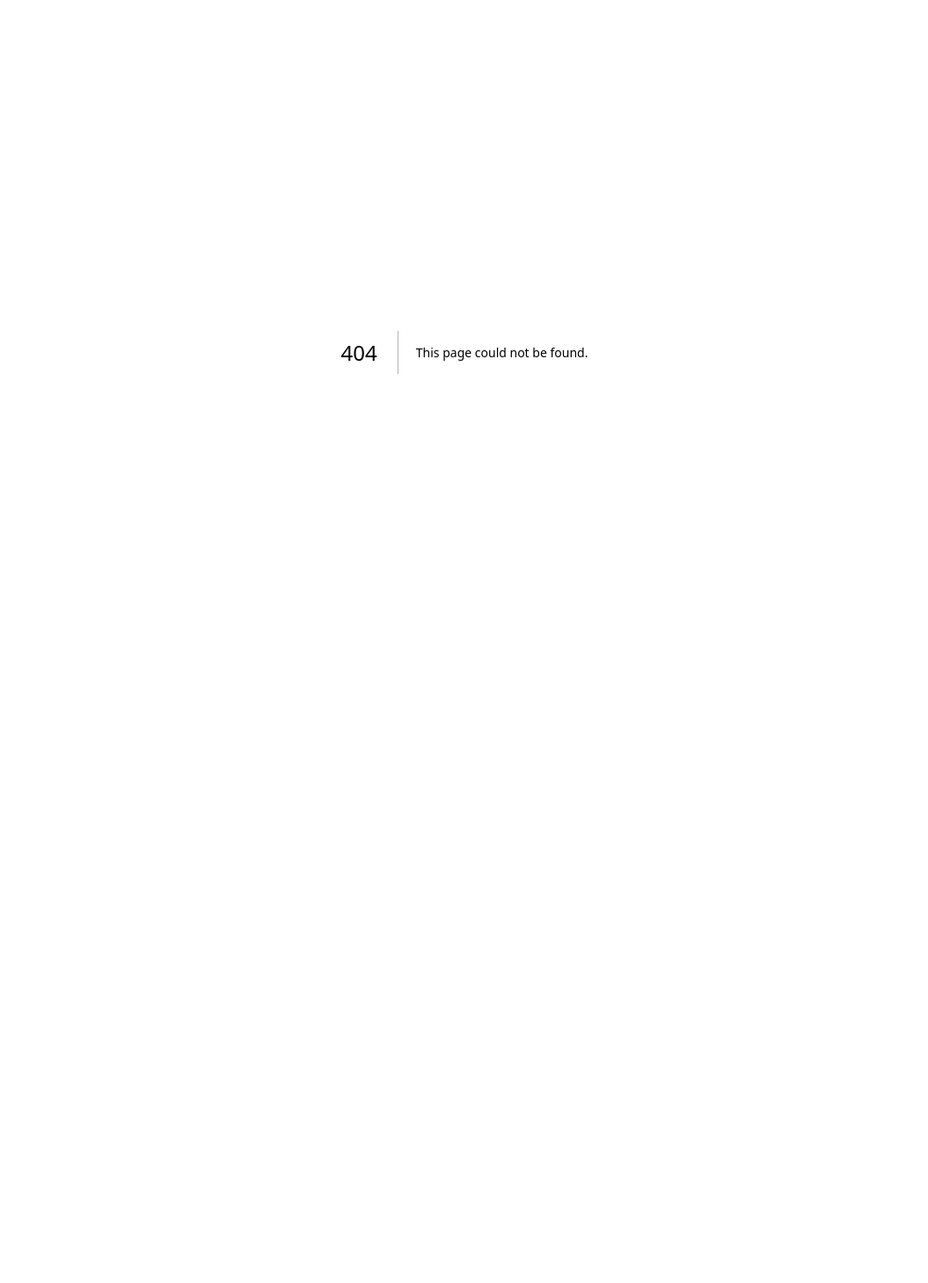
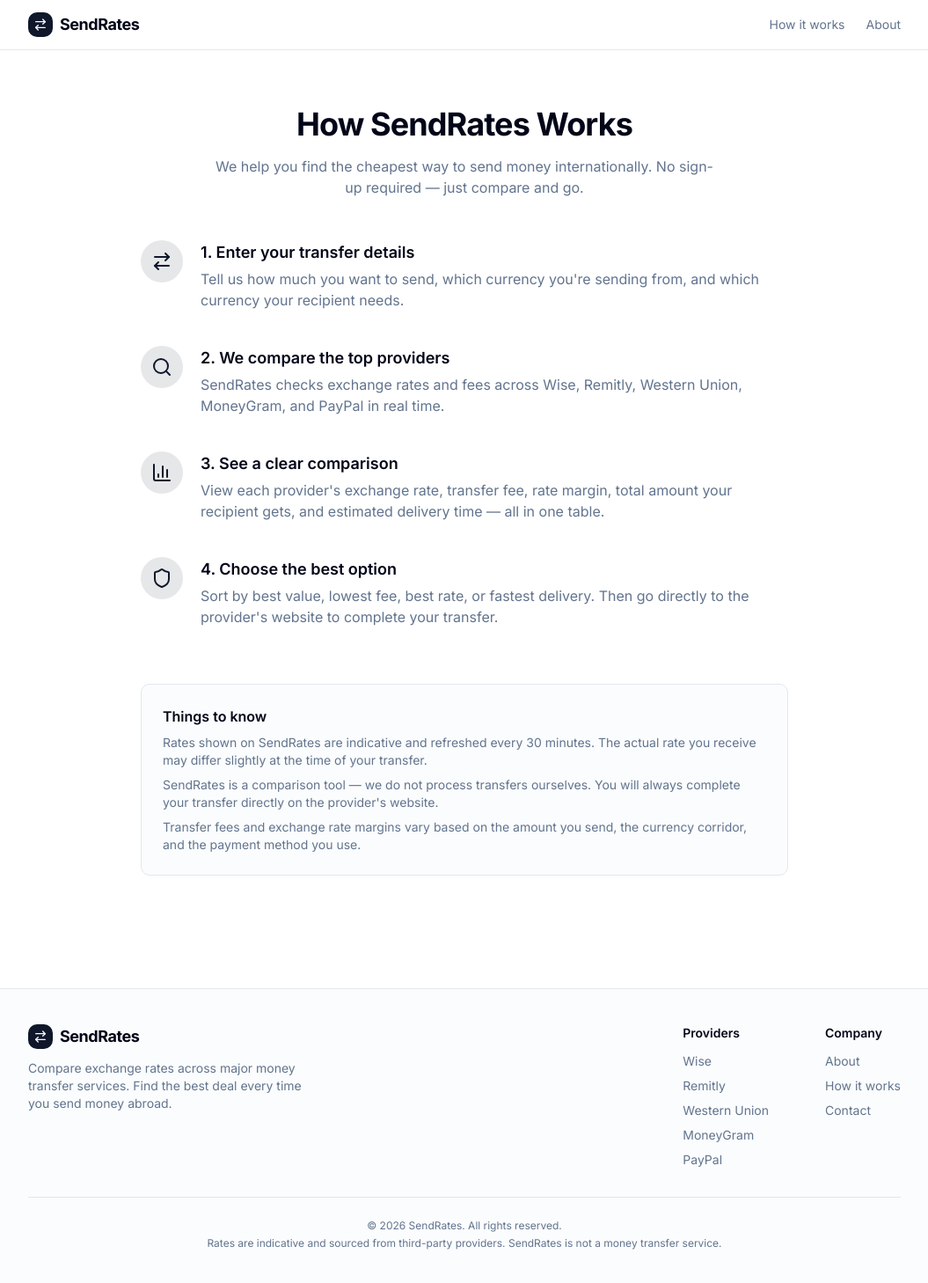
Before and after one commit to Ejaz-dev/sendRates, a Next.js app: page /how-it-works in a window 1280 px wide. Before the commit this address had no page. Shown: the top 1458 px of the page at 88% size, without its empty margins (112-1167 px from the left). Before the commit the page ends 800 px from the top, so only its background shows below. Built offline with nearby package versions, Linux system fonts and the light colour scheme.

Commit message:
how it works and about pages

```diff
--- /dev/null
+++ b/src/app/about/page.tsx
@@ -0,0 +1,74 @@
+import Header from "@/components/Header";
+import Footer from "@/components/Footer";
+
+export default function About() {
+  return (
+    <main className="min-h-screen bg-background flex flex-col">
+      <Header />
+
+      <section className="max-w-3xl mx-auto px-4 py-16 flex-1">
+        <h1 className="text-3xl md:text-4xl font-bold tracking-tight text-center mb-4">
+          About SendRates
+        </h1>
+        <p className="text-center text-muted-foreground mb-12 max-w-xl mx-auto">
+          Making international money transfers transparent and fair.
+        </p>
+
+        <div className="prose prose-slate max-w-none space-y-6">
+          <div>
+            <h2 className="text-xl font-semibold mb-2">Why we built this</h2>
+            <p className="text-muted-foreground">
+              Sending money abroad shouldn&apos;t feel like a guessing game. Most
+              people pick the first provider they find without realizing they could
+              save significantly by comparing options. Hidden fees, inflated exchange
+              rate margins, and confusing pricing make it hard to know what you&apos;re
+              actually paying.
+            </p>
+            <p className="text-muted-foreground mt-3">
+              SendRates exists to fix that. We pull exchange rates and fee data from
+              major transfer providers and display them side by side so you can
+              instantly see who gives you the best deal.
+            </p>
+          </div>
+
+          <div>
+            <h2 className="text-xl font-semibold mb-2">How we compare rates</h2>
+            <p className="text-muted-foreground">
+              For each provider, we show two key costs that eat into your transfer:
+              the exchange rate margin (how far the provider&apos;s rate is from the
+              true mid-market rate) and the flat transfer fee. Together, these
+              determine how much your recipient actually receives.
+            </p>
+            <p className="text-muted-foreground mt-3">
+              We refresh our data every 30 minutes to keep rates as current as
+              possible. However, rates can fluctuate between refreshes, so always
+              confirm the final amount on the provider&apos;s site before sending.
+            </p>
+          </div>
+
+          <div>
+            <h2 className="text-xl font-semibold mb-2">Providers we compare</h2>
+            <p className="text-muted-foreground">
+              We currently compare rates from Wise, Remitly, Western Union,
+              MoneyGram, and PayPal. These are among the largest and most widely
+              used money transfer services globally, covering hundreds of currency
+              corridors.
+            </p>
+          </div>
+
+          <div>
+            <h2 className="text-xl font-semibold mb-2">Our commitment</h2>
+            <p className="text-muted-foreground">
+              SendRates is free to use and always will be. We are not affiliated
+              with any transfer provider, and our comparisons are unbiased. We
+              don&apos;t process transfers — we simply help you make an informed
+              choice.
+            </p>
+          </div>
+        </div>
+      </section>
+
+      <Footer />
+    </main>
+  );
+}
--- /dev/null
+++ b/src/app/how-it-works/page.tsx
@@ -0,0 +1,86 @@
+import Header from "@/components/Header";
+import Footer from "@/components/Footer";
+import { ArrowRightLeft, Search, BarChart3, Shield } from "lucide-react";
+
+export default function HowItWorks() {
+  const steps = [
+    {
+      icon: <ArrowRightLeft className="h-6 w-6" />,
+      title: "Enter your transfer details",
+      description:
+        "Tell us how much you want to send, which currency you're sending from, and which currency your recipient needs.",
+    },
+    {
+      icon: <Search className="h-6 w-6" />,
+      title: "We compare the top providers",
+      description:
+        "SendRates checks exchange rates and fees across Wise, Remitly, Western Union, MoneyGram, and PayPal in real time.",
+    },
+    {
+      icon: <BarChart3 className="h-6 w-6" />,
+      title: "See a clear comparison",
+      description:
+        "View each provider's exchange rate, transfer fee, rate margin, total amount your recipient gets, and estimated delivery time — all in one table.",
+    },
+    {
+      icon: <Shield className="h-6 w-6" />,
+      title: "Choose the best option",
+      description:
+        "Sort by best value, lowest fee, best rate, or fastest delivery. Then go directly to the provider's website to complete your transfer.",
+    },
+  ];
+
+  return (
+    <main className="min-h-screen bg-background flex flex-col">
+      <Header />
+
+      <section className="max-w-3xl mx-auto px-4 py-16 flex-1">
+        <h1 className="text-3xl md:text-4xl font-bold tracking-tight text-center mb-4">
+          How SendRates Works
+        </h1>
+        <p className="text-center text-muted-foreground mb-12 max-w-xl mx-auto">
+          We help you find the cheapest way to send money internationally.
+          No sign-up required — just compare and go.
+        </p>
+
+        <div className="space-y-10">
+          {steps.map((step, index) => (
+            <div key={index} className="flex gap-5">
+              <div className="flex-shrink-0 w-12 h-12 rounded-full bg-primary/10 flex items-center justify-center text-primary">
+                {step.icon}
+              </div>
+              <div>
+                <h2 className="text-lg font-semibold mb-1">
+                  {index + 1}. {step.title}
+                </h2>
+                <p className="text-muted-foreground">{step.description}</p>
+              </div>
+            </div>
+          ))}
+        </div>
+
+        <div className="mt-16 rounded-lg border bg-muted/30 p-6">
+          <h3 className="font-semibold mb-2">Things to know</h3>
+          <div className="text-sm text-muted-foreground space-y-2">
+            <p>
+              Rates shown on SendRates are indicative and refreshed every 30
+              minutes. The actual rate you receive may differ slightly at the
+              time of your transfer.
+            </p>
+            <p>
+              SendRates is a comparison tool — we do not process transfers
+              ourselves. You will always complete your transfer directly on
+              the provider&apos;s website.
+            </p>
+            <p>
+              Transfer fees and exchange rate margins vary based on the amount
+              you send, the currency corridor, and the payment method you use.
+            </p>
+          </div>
+        </div>
+      </section>
+
+      <Footer />
+    </main>
+  );
+}
--- a/src/components/Footer.tsx
+++ b/src/components/Footer.tsx
@@ -35,8 +35,8 @@
             <div className="space-y-3">
               <h4 className="font-semibold text-sm">Company</h4>
               <div className="flex flex-col gap-2 text-sm text-muted-foreground">
-                <a href="#" className="hover:text-foreground transition-colors">About</a>
-                <a href="#" className="hover:text-foreground transition-colors">How it works</a>
+                <a href="/about" className="hover:text-foreground transition-colors">About</a>
+                <a href="/how-it-works" className="hover:text-foreground transition-colors">How it works</a>
                 <a href="#" className="hover:text-foreground transition-colors">Contact</a>
               </div>
             </div>
--- a/src/components/Header.tsx
+++ b/src/components/Header.tsx
@@ -11,10 +11,10 @@
           <span className="font-bold text-lg tracking-tight">SendRates</span>
         </div>
         <nav className="hidden md:flex items-center gap-6 text-sm text-muted-foreground">
-          <a href="#" className="hover:text-foreground transition-colors">
+          <a href="/how-it-works" className="hover:text-foreground transition-colors">
             How it works
           </a>
-          <a href="#" className="hover:text-foreground transition-colors">
+          <a href="/about" className="hover:text-foreground transition-colors">
             About
           </a>
         </nav>
```
